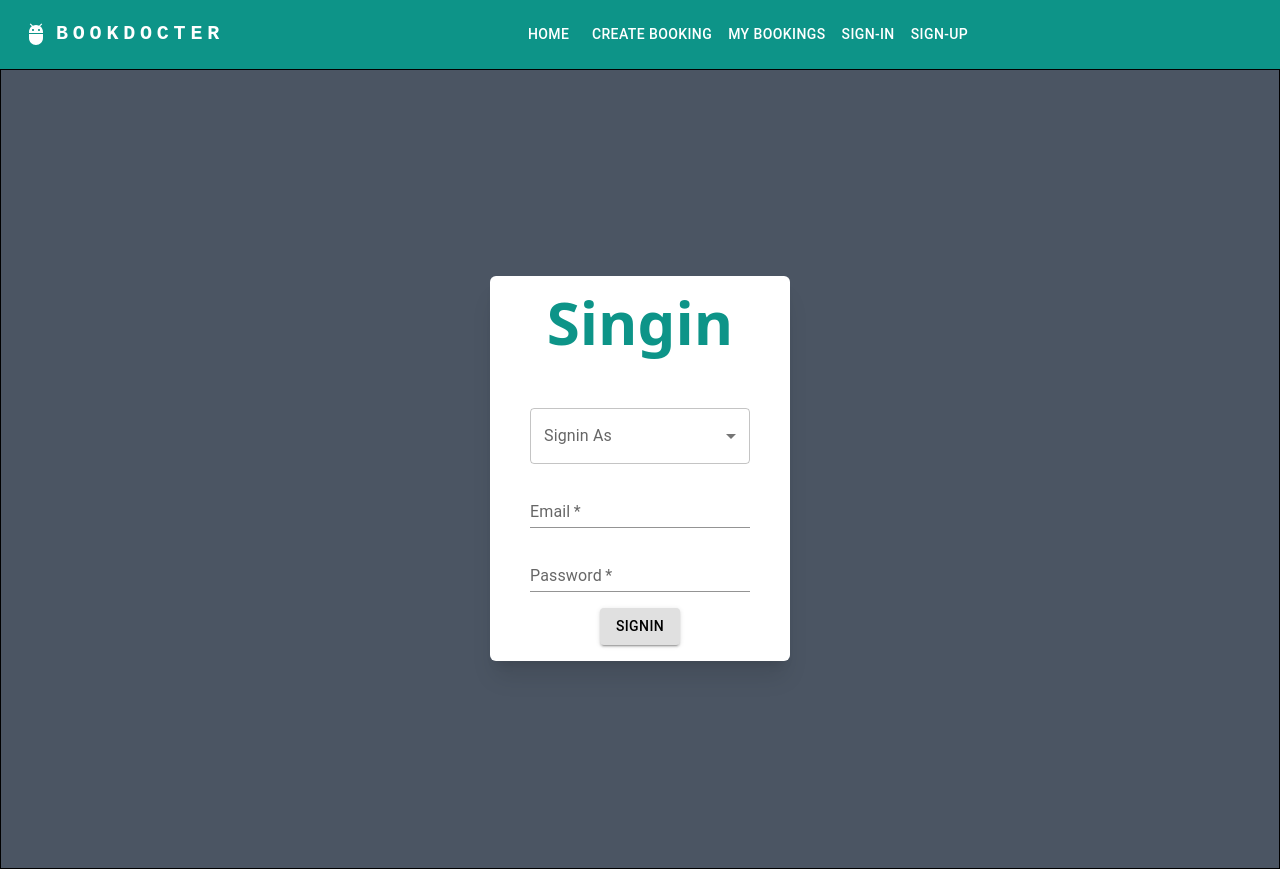
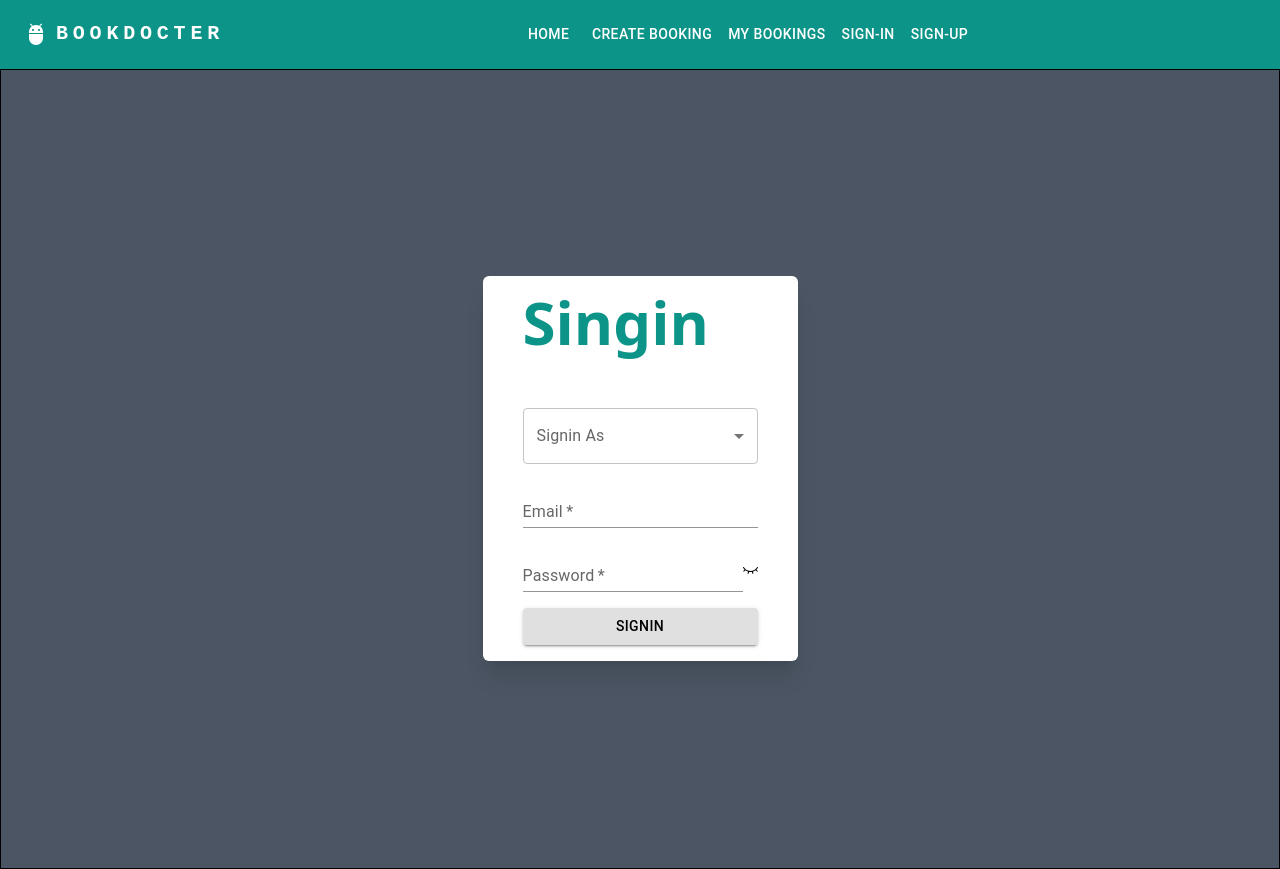
Before and after one commit to swapneel1026/docter-app-client, a React (Vite) app: page /signin in a window 1280 px wide. Built offline with nearby package versions, Linux system fonts and the light colour scheme.

Commit message:
feat:show/hide password

```diff
--- a/src/compo/login.jsx
+++ b/src/compo/login.jsx
@@ -6,12 +6,14 @@ import { useNavigate } from "react-router-dom";
 import { setCookieToLocalStorage } from "../helperFunctions/setToken";
 import { toast } from "sonner";
 import CircleLoader from "./loader";
+import { EyeClosedIcon, EyeOpenIcon } from "@radix-ui/react-icons";
 
 const Signin = () => {
   const [email, setEmail] = useState("");
   const [password, setPassword] = useState("");
   const [typeofUser, settypeofUser] = useState("");
   const [loader, setLoader] = useState(false);
+  const [showPassword, setShowPassword] = useState(false);
 
   const navigate = useNavigate();
 
@@ -69,7 +71,7 @@ const Signin = () => {
     <div className="flex flex-col items-center justify-center h-screen bg-gray-600 border border-black">
       <form
         onSubmit={(e) => handleUserSignin(e)}
-        className="flex flex-col items-center justify-center px-10 py-4 bg-white rounded-md shadow-xl gap-y-4"
+        className="flex flex-col items-stretch justify-center px-10 py-4 bg-white rounded-md shadow-xl gap-y-4"
       >
         <h1 className="mb-10 text-6xl font-bold text-teal-600">Singin</h1>
         <FormControl fullWidth>
@@ -94,14 +96,19 @@ const Signin = () => {
           variant="standard"
           onChange={(e) => setEmail(e.target.value)}
         />
+        <div className="flex items-center justify-center">
           <TextField
-          type="password"
+            type={showPassword ? "text" : "password"}
             required
             name="password"
             label="Password"
             variant="standard"
             onChange={(e) => setPassword(e.target.value)}
           />
+          <span onClick={() => setShowPassword(!showPassword)}>
+            {showPassword ? <EyeOpenIcon /> : <EyeClosedIcon />}
+          </span>
+        </div>
         <Button variant="contained" type="submit" color="inherit">
           {loader ? <CircleLoader height={"15"} width={"15"} /> : "Signin"}
         </Button>
```
Lines whose indentation alone changed are shown as unchanged.
